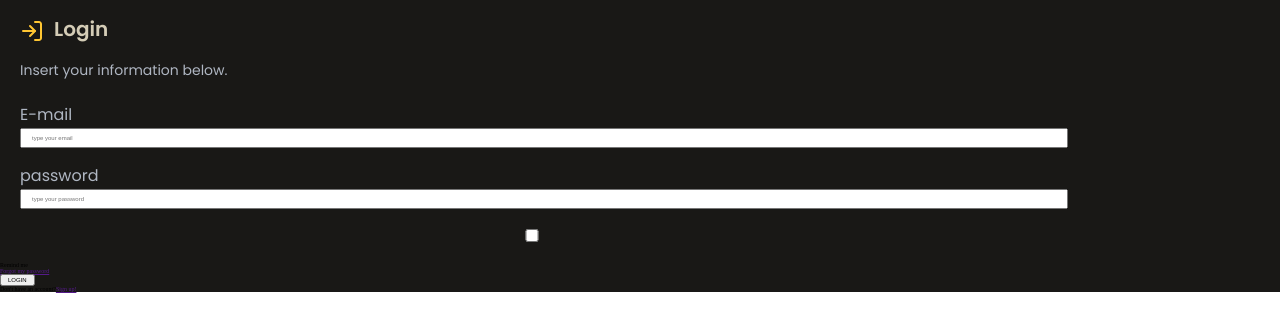
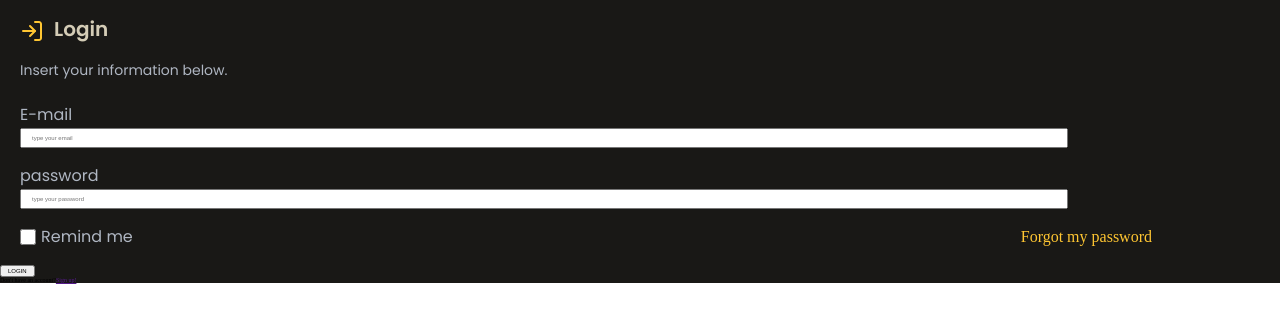
Before and after one commit to adlascio-instructor/web-dev-1-week-4-assignment-masashi381, a plain HTML site: page index.html in a window 1280 px wide. Shown: the part 91-422 px from the top of the page. Drawn offline with Linux system fonts and the light colour scheme.

Commit message:
web-dev-1-week-4-assignment-masashi381-checkbox

```diff
--- a/index.html
+++ b/index.html
@@ -41,7 +41,10 @@
                   <input type="password" name="password" id="password" placeholder="type your password">
                   <!-- password -->
                   <div class="checkbox-flex">
-                    <input type="checkbox" name="" id="">Remind me
+                    <div class="inner-flex">
+                      <input type="checkbox" name="remindMe" id="checkbox">
+                      <label for="checkbox">Remind me</label>
+                    </div>
                     <p><a href="">Forgot my password</a></p>
                   </div>
                   <!-- checkbox -->
--- a/style.scss
+++ b/style.scss
@@ -96,6 +96,7 @@ vertical-align:middle;
 $main-fontFamily: "Poppins", "Roboto";
 $text-base: #afb6c2;
 $text-title: #d4ccb6;
+$primary-color: #ffc632;
 // variables
 
 *{
@@ -150,5 +151,36 @@ form{
       width: 80%;
       padding: 0.5rem 1rem;
     }
+    .checkbox-flex{
+      display: flex;
+      justify-content: space-between;
+      width: 90%;
+      margin-bottom: 2rem;
+      .inner-flex{
+        display: flex;
+        #checkbox{
+          margin: 0;
+          margin-left: 2rem;
+          padding: 0;
+          width: 1.6rem;
+        }
+        label{
+          $main-fontFamily: "Poppins", "Roboto";
+          font-weight: 400;
+          color: $text-base;
+          margin: 0;
+          margin-left: .5rem;
+        }
+      }
+      &>p{
+        a{
+          $main-fontFamily: "Poppins", "Roboto";
+          font-weight: 400;
+          font-size: 1.6rem;
+          text-decoration: none;
+          color: $primary-color;
+        }
+      }
+    }
   }
 }
```
Also changed, not shown: style.css, 1 other file.
